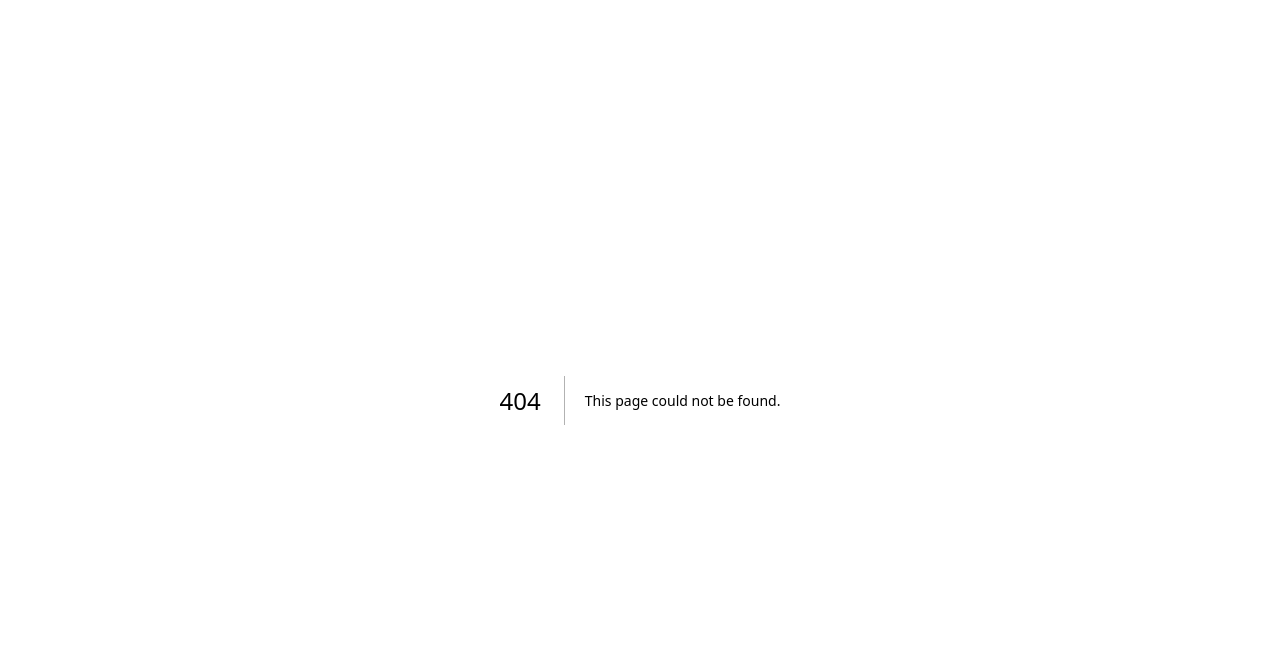
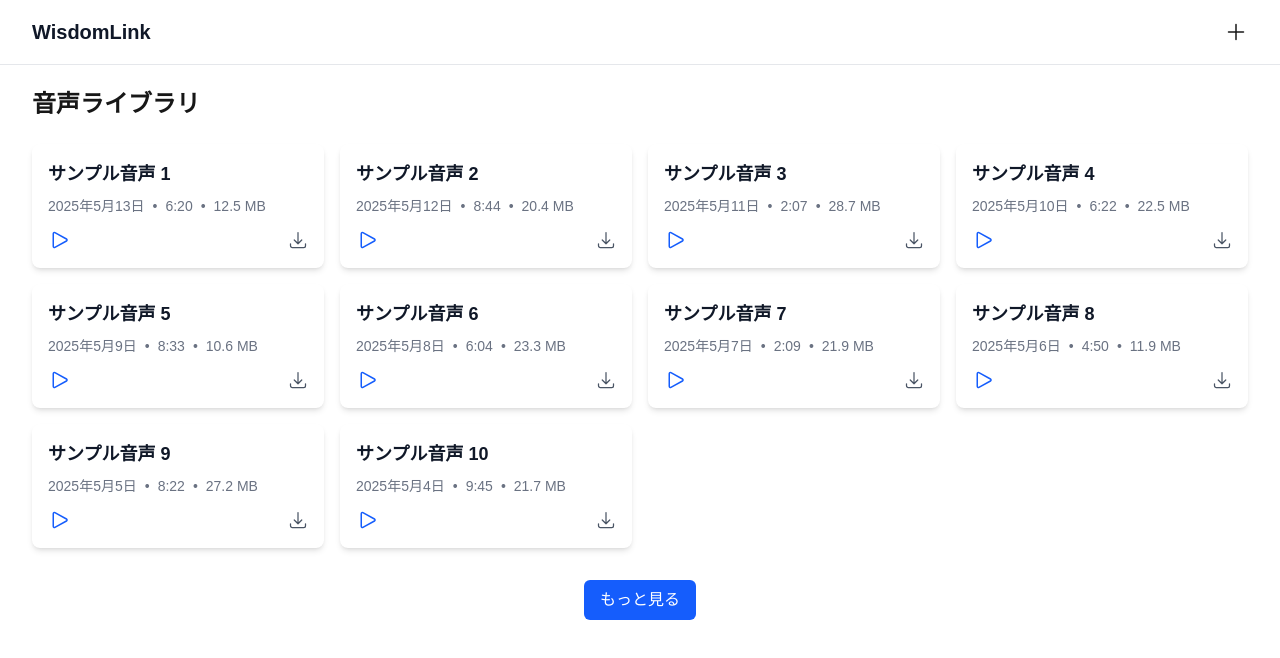
Before and after one commit to lieeeeeeeee/wisdom-link, a Next.js app: page /audios in a window 1280 px wide. Before the commit this address had no page. Shown: the top 658 px of the page. Built offline with nearby package versions, Linux system fonts and the light colour scheme.

Commit message:
feat(audio): 音声一覧ページを実装

```diff
--- /dev/null
+++ b/src/app/audios/page.tsx
@@ -0,0 +1,71 @@
+"use client";
+
+import { useState, useEffect } from "react";
+import Layout from "@/components/layout/Layout";
+import AudioTile from "@/components/audio/AudioTile";
+import AudioTileSkeleton from "@/components/audio/AudioTileSkeleton";
+import { generateMockAudios, initialMockAudios, AudioItem } from "./mockData";
+
+export default function AudiosPage() {
+  const [audios, setAudios] = useState<AudioItem[]>([]);
+  const [loading, setLoading] = useState(true);
+  const [loadingMore, setLoadingMore] = useState(false);
+
+  // 初期データロードをシミュレート
+  useEffect(() => {
+    const timer = setTimeout(() => {
+      setAudios(initialMockAudios);
+      setLoading(false);
+    }, 1500); // 1.5秒後にロード完了
+
+    return () => clearTimeout(timer);
+  }, []);
+
+  // 追加データロードをシミュレート
+  const handleLoadMore = () => {
+    setLoadingMore(true);
+
+    setTimeout(() => {
+      const newAudios = generateMockAudios(10, audios.length);
+      setAudios((prev) => [...prev, ...newAudios]);
+      setLoadingMore(false);
+    }, 1000); // 1秒後に追加データロード完了
+  };
+
+  return (
+    <Layout>
+      <div className="pb-8">
+        <h1 className="text-2xl font-bold mb-6">音声ライブラリ</h1>
+
+        {loading ? (
+          // ローディングスケルトン
+          <div className="grid grid-cols-1 sm:grid-cols-2 lg:grid-cols-3 xl:grid-cols-4 gap-4">
+            {Array.from({ length: 8 }).map((_, index) => (
+              <AudioTileSkeleton key={index} />
+            ))}
+          </div>
+        ) : (
+          <>
+            {/* 音声一覧 */}
+            <div className="grid grid-cols-1 sm:grid-cols-2 lg:grid-cols-3 xl:grid-cols-4 gap-4 mb-8">
+              {audios.map((audio) => (
+                <AudioTile key={audio.id} audio={audio} />
+              ))}
+            </div>
+
+            {/* もっと見るボタン */}
+            <div className="flex justify-center">
+              <button
+                onClick={handleLoadMore}
+                disabled={loadingMore}
+                className="px-4 py-2 bg-blue-600 text-white rounded-md hover:bg-blue-700 focus:outline-none focus:ring-2 focus:ring-blue-500 focus:ring-offset-2 disabled:opacity-50 disabled:cursor-not-allowed transition-colors"
+              >
+                {loadingMore ? "読み込み中..." : "もっと見る"}
+              </button>
+            </div>
+          </>
+        )}
+      </div>
+    </Layout>
+  );
+}
```
